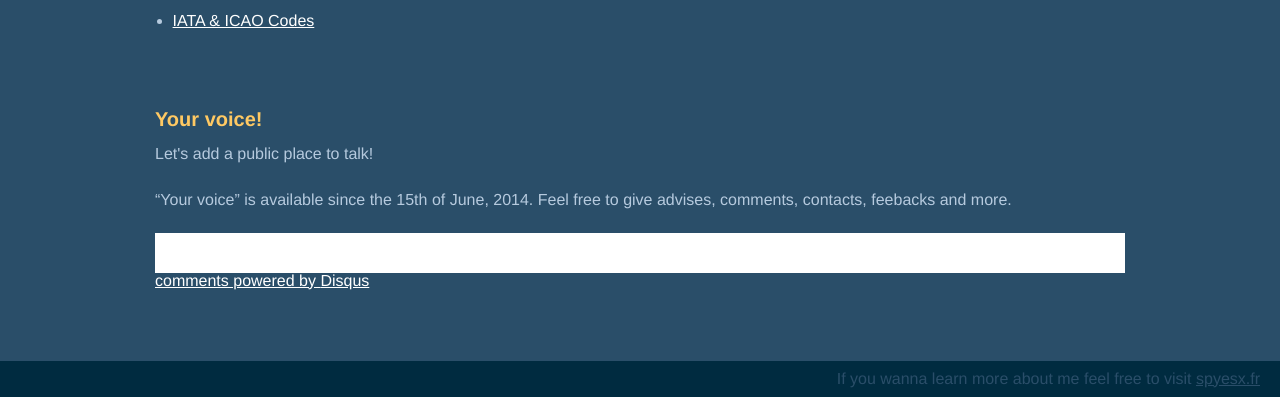
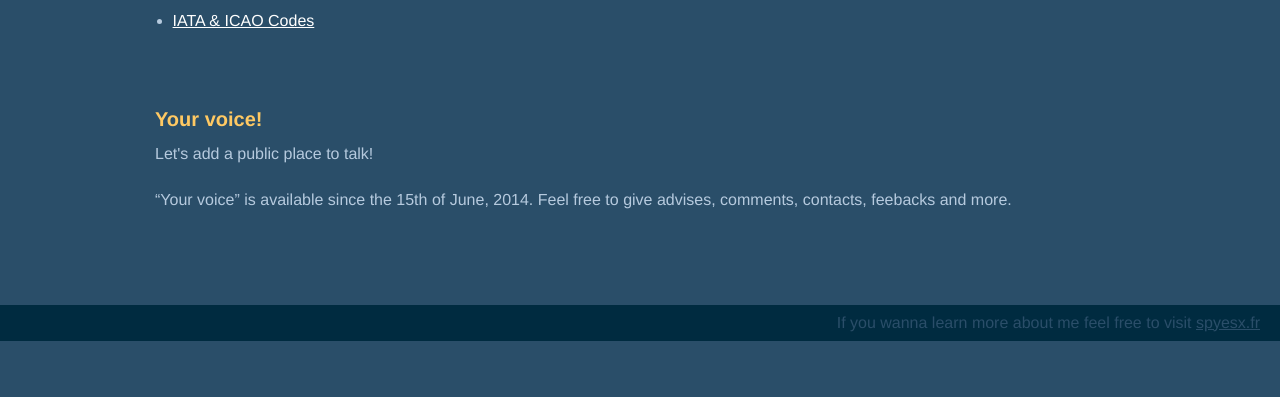
Before and after one commit to spyesx/spyesx.fr-travels, a PHP site: page / in a window 1280 px wide. Shown: the part 5480-5877 px from the top of the page. After the commit the page ends 5821 px from the top, so only its background shows below. Run offline with PHP 8.4, Linux system fonts and the light colour scheme; data that the repository does not hold is empty; style sheets or scripts are compiled from the project's sources; some libraries are stand-ins or nearby versions.

Commit message:
Update index.php

```diff
--- a/index.php
+++ b/index.php
@@ -53,7 +53,6 @@
 		    <dd data-magellan-arrival="where-I-have-been"><a href="#where-I-have-been">Yesterday</a></dd>
 		    <dd data-magellan-arrival="you-know-youre-a-traveler-when"><a href="#you-know-youre-a-traveler-when">Traveler?</a></dd>
 		    <dd data-magellan-arrival="tools"><a href="#tools">Tools</a></dd>
-		    <dd data-magellan-arrival="comments"><a href="#comments">Your voice</a></dd>
 		  </dl>
 		</div>
 
@@ -346,22 +345,6 @@
 						<!-- AddThis Button END -->
 					</section>
 
-				    <div id="disqus_thread"></div>
-				    <script type="text/javascript">
-				        /* * * CONFIGURATION VARIABLES: EDIT BEFORE PASTING INTO YOUR WEBPAGE * * */
-				        var disqus_shortname = 'spyesxfr'; // required: replace example with your forum shortname
-
-				        /* * * DON'T EDIT BELOW THIS LINE * * */
-				        (function() {
-				            var dsq = document.createElement('script'); dsq.type = 'text/javascript'; dsq.async = true;
-				            dsq.src = '//' + disqus_shortname + '.disqus.com/embed.js';
-				            (document.getElementsByTagName('head')[0] || document.getElementsByTagName('body')[0]).appendChild(dsq);
-				        })();
-				    </script>
-				    <noscript>Please enable JavaScript to view the <a href="http://disqus.com/?ref_noscript">comments powered by Disqus.</a></noscript>
-				    <a href="http://disqus.com" class="dsq-brlink">comments powered by <span class="logo-disqus">Disqus</span></a>
-
-
 					<div class="clear">&nbsp;</div>
 				</div>
 				<div class="clear">&nbsp;</div>
```
